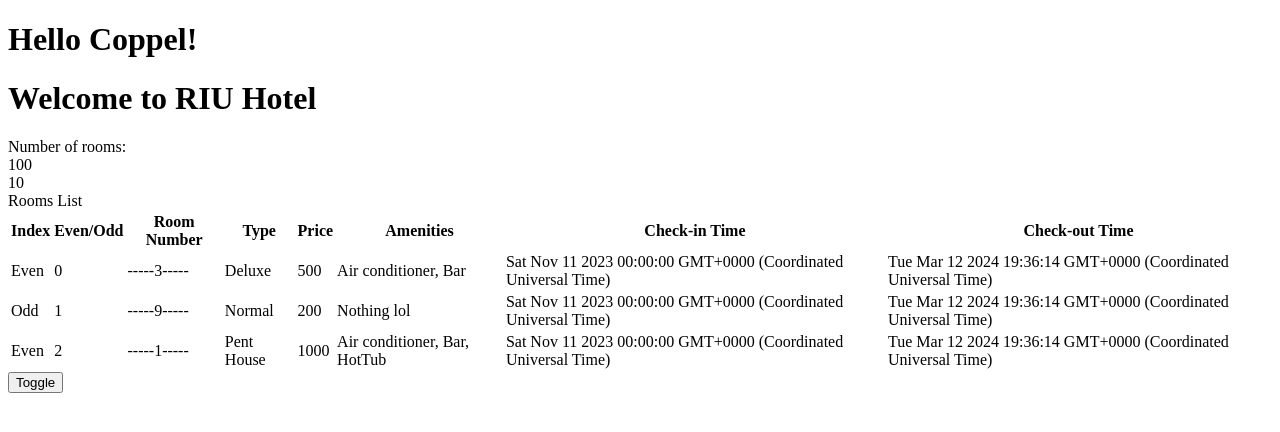
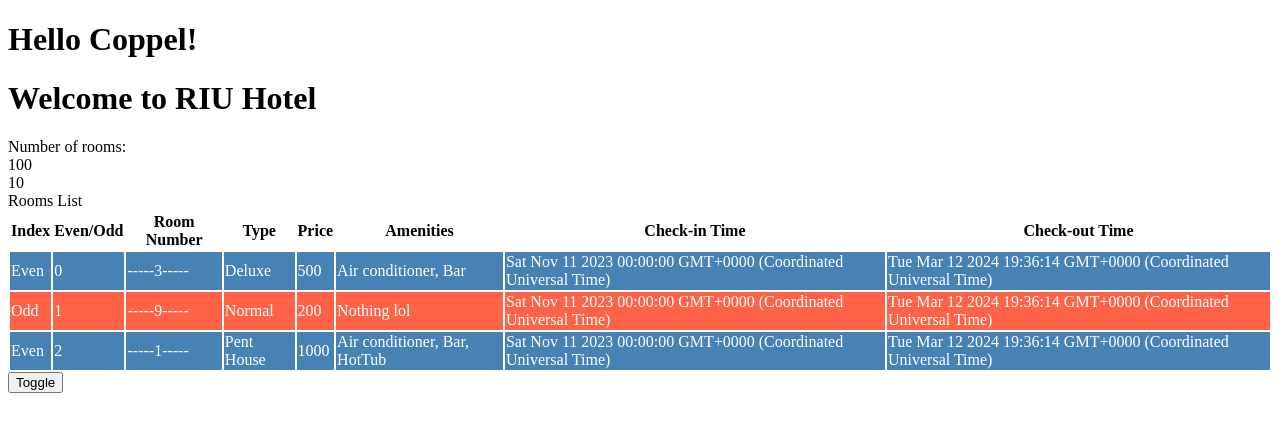
Before and after one commit to gilrg18/angularConcepts, an Angular app in the folder hotelinventoryapp/: page / in a window 1280 px wide. Shown: the top 432 px of the page. Built offline with nearby package versions, Linux system fonts and the light colour scheme.

Commit message:
ngClass for table styles

```diff
--- a/hotelinventoryapp/src/app/rooms/rooms.component.css
+++ b/hotelinventoryapp/src/app/rooms/rooms.component.css
@@ -0,0 +1,9 @@
+.even {
+    background-color: steelblue;
+    color: white;
+}
+
+.odd{
+    background-color: tomato;
+    color: white;
+}
--- a/hotelinventoryapp/src/app/rooms/rooms.component.html
+++ b/hotelinventoryapp/src/app/rooms/rooms.component.html
@@ -26,7 +26,7 @@
     <!-- STRUCTURAL directives add or remove elements from DOM (*ngFor, ngIf, ngSwitch)-->
     <!-- ATTRIBUTE directives modify the appearance or behavior of DOM elements
         but cannot add or remove element from the DOM -->
-    <tr *ngFor="let room of roomList; let e = even; let o = odd; let i = index">
+    <tr [ngClass]="e ? 'even' : 'odd'" *ngFor="let room of roomList; let e = even; let o = odd; let i = index">
       <td>{{ e ? "Even" : "Odd" }}</td>
       <td>{{ i }}</td>
       <td>{{ room.roomNumber.toString().padStart(6, "-").padEnd(11, "-") }}</td>
```
